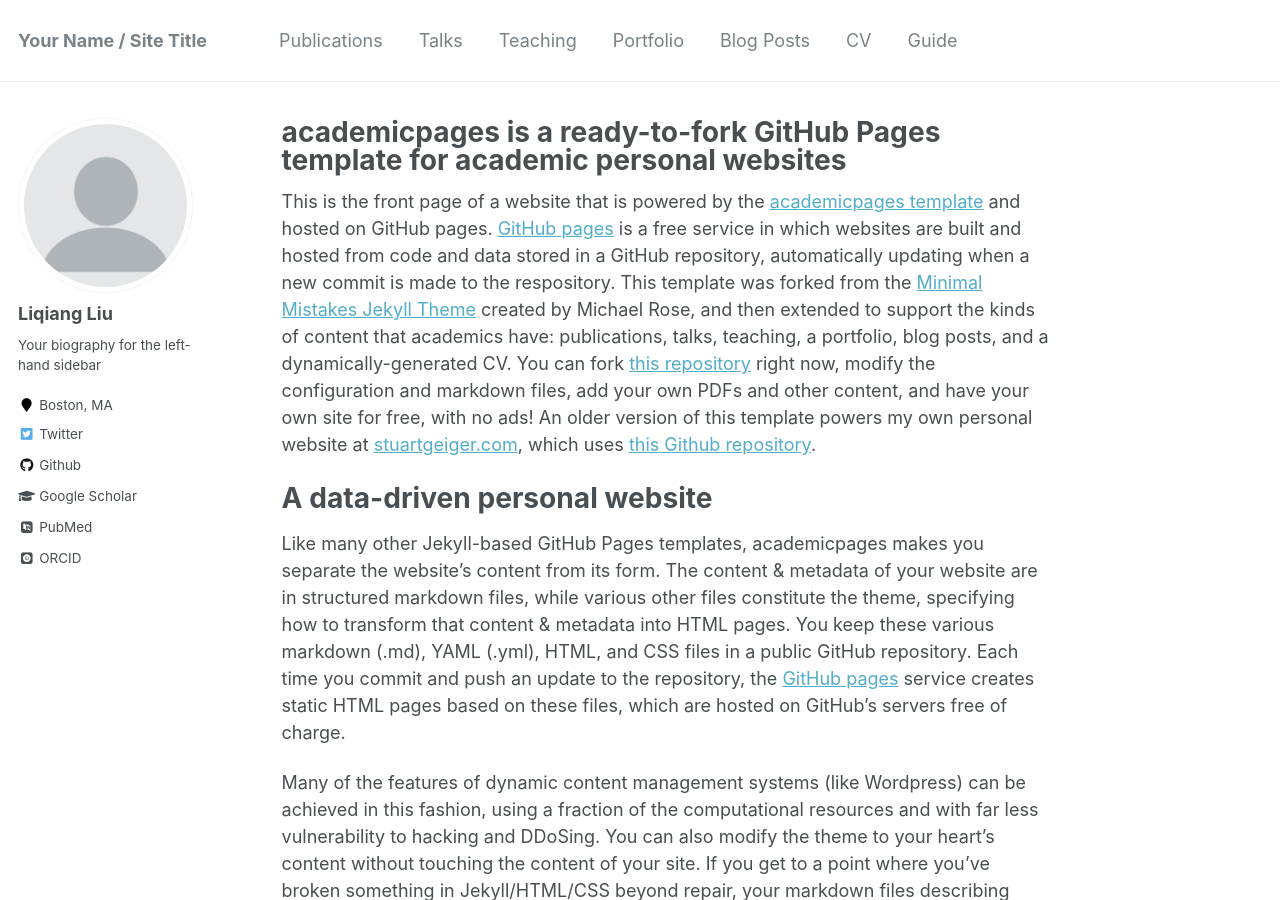
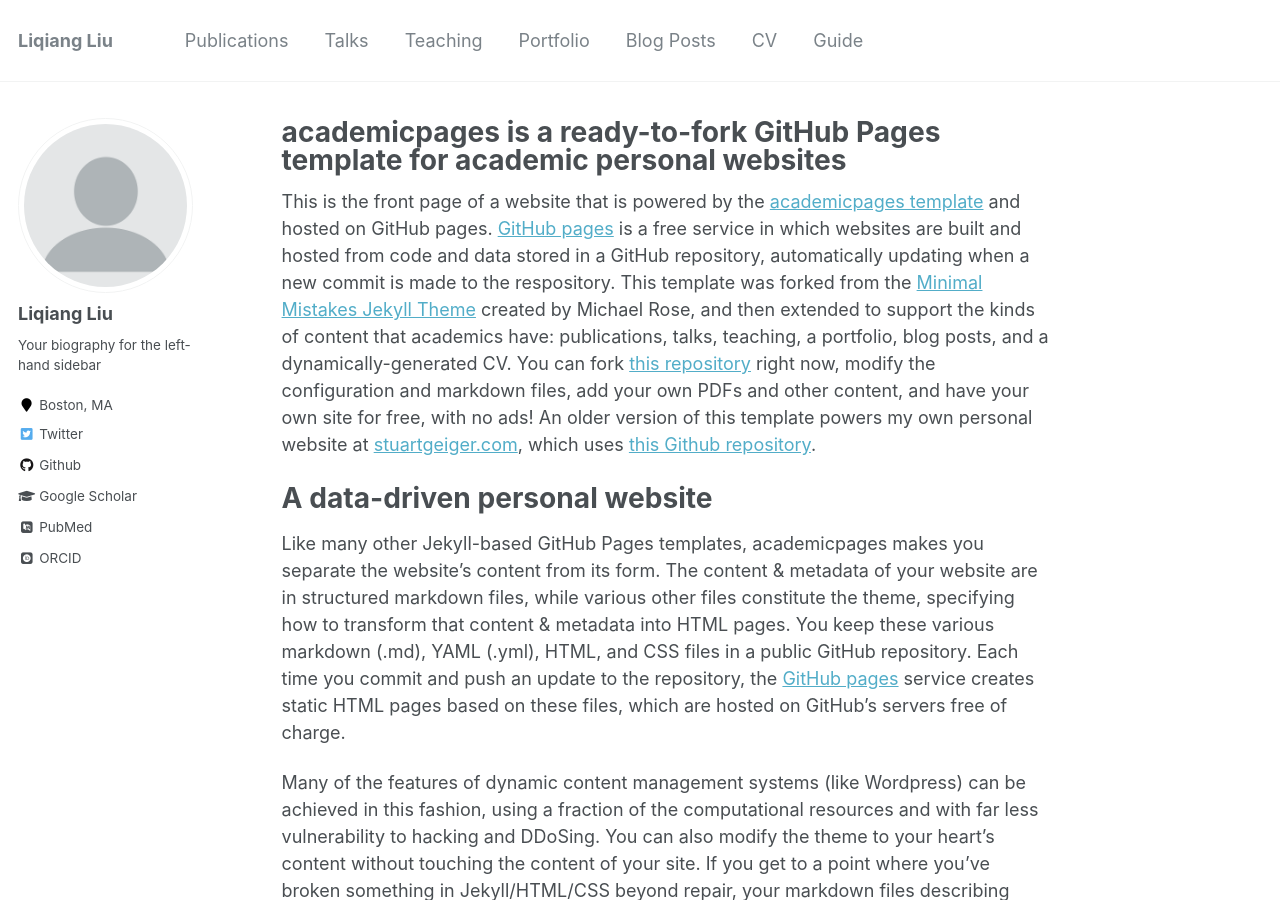
Before and after one commit to Liqiang-Liu/Liqiang-Liu.github.io, a Jekyll site: the page built from _pages/about.md, in a window 1280 px wide and 900 px high. Built offline with Jekyll 4.4.1, drawn with Linux system fonts in a browser that asks for light colours; some web fonts are replaced.

Commit message:
Update _config.yml

```diff
--- a/_config.yml
+++ b/_config.yml
@@ -7,7 +7,7 @@
 
 # Site Settings
 locale                   : "en-US"
-title                    : "Your Name / Site Title"
+title                    : "Liqiang Liu"
 title_separator          : "-"
 name                     : &name "Liqiang Liu"
 description              : &description "personal description"
```
